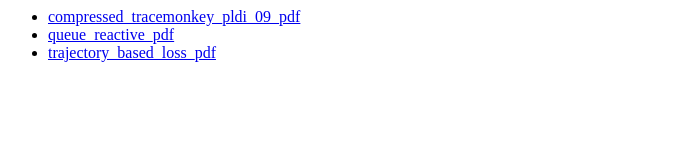
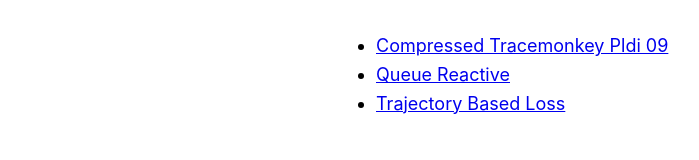
Before and after one commit to llandsmeer/reader, a plain HTML site: page index.html in a window 1280 px wide. Shown: the whole page, without its empty margins (0-699 px from the left). Drawn offline with Linux system fonts and the light colour scheme.

Commit message:
2022-11-13T23:13:53+01:00

```diff
--- a/index.html
+++ b/index.html
@@ -1,5 +1,18 @@
+
+<style>
+    body {
+      font-family: -apple-system, BlinkMacSystemFont, 'Segoe UI', Helvetica, Arial,
+        sans-serif;
+      font-size: 18px;
+      line-height: 1.6;
+      max-width: 38rem;
+      padding: 2rem;
+      margin: auto;
+    }
+</style>
+
 <ul>
-<li><a href="/compressed_tracemonkey_pldi_09_pdf.html">compressed_tracemonkey_pldi_09_pdf</a></li>
-<li><a href="/queue_reactive_pdf.html">queue_reactive_pdf</a></li>
-<li><a href="/trajectory_based_loss_pdf.html">trajectory_based_loss_pdf</a></li>
+<li><a href="/compressed_tracemonkey_pldi_09_pdf.html">Compressed Tracemonkey Pldi 09</a></li>
+<li><a href="/queue_reactive_pdf.html">Queue Reactive</a></li>
+<li><a href="/trajectory_based_loss_pdf.html">Trajectory Based Loss</a></li>
 </ul>
```
